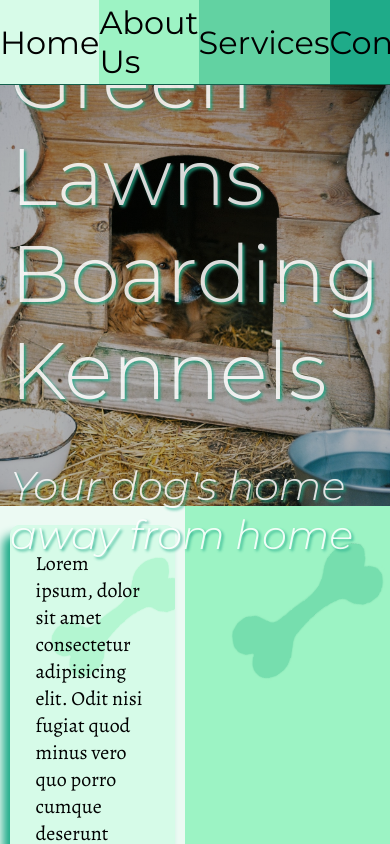
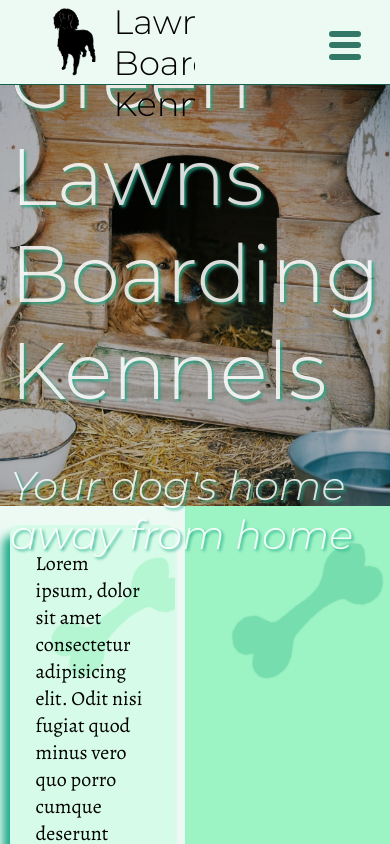
Before and after one commit to Velocima/green-lawns, a React (Create React App) app: page / in a window 390 px wide. Shown: the top 844 px of the page. Built offline with nearby package versions, Linux system fonts and the light colour scheme.

Commit message:
nav buttons made responsive and collapisble for smaller displays. some initial responsive font sizing added

```diff
--- a/src/components/Nav.jsx
+++ b/src/components/Nav.jsx
@@ -1,10 +1,16 @@
-import React from 'react';
+import React, { useState } from 'react';
 import '../css/nav.css';
 import logo from '../images/green-lawns-logo.png';
 import { Link } from 'react-router-dom';
 import { pages } from '../contentJs/pages';
 
 export default function Nav(props) {
+	const [showNav, setShowNav] = useState(false);
+
+	const handleNavButtonClick = () => {
+		setShowNav((prevState) => !prevState);
+	};
+
 	return (
 		<nav>
 			<div className='overflow-container'>
@@ -17,9 +23,18 @@ export default function Nav(props) {
 					</Link>
 				</div>
 			</div>
+			<div className='nav-button' onClick={handleNavButtonClick}>
+				<div className='line'></div>
+				<div className='line'></div>
+				<div className='line'></div>
+			</div>
 			<ul>
 				{pages.map((page, i) => (
-					<li key={`${i}${page}`}>
+					<li
+						key={`${i}${page}`}
+						style={{ transform: `translateX(${showNav ? '0' : '100%'})` }}
+						onClick={handleNavButtonClick}
+					>
 						<Link to={page.route}>{page.navText}</Link>
 					</li>
 				))}
--- a/src/css/nav.css
+++ b/src/css/nav.css
@@ -62,6 +62,7 @@ nav {
     animation: slideFromLeft 0.9s ease-out; }
     nav .logo a {
       display: flex;
+      align-items: center;
       text-decoration: none; }
       nav .logo a img {
         height: 8vh;
@@ -69,10 +70,13 @@ nav {
         margin-left: 5vh;
         margin-right: 1vw; }
       nav .logo a h4 {
+        flex-grow: 1;
         font-family: "Montserrat", sans-serif;
-        font-size: 2rem;
+        font-size: 4vh;
         font-weight: 300;
         color: black; }
+  nav .nav-button {
+    display: none; }
   nav ul {
     display: grid;
     grid-template-columns: repeat(4, 1fr);
@@ -98,13 +102,59 @@ nav {
       opacity: 0; }
     nav ul li:nth-child(1) {
       background-color: #d7fbe8;
-      animation: fadeInFromRight 0.7s 0.2s backwards ease-out; }
+      animation: fadeInFromRight 0.7s 0.2s backwards ease-out;
+      transition: all 0.4s ease-out; }
     nav ul li:nth-child(2) {
       background-color: #9df3c4;
-      animation: fadeInFromRight 0.7s 0.4s backwards ease-out; }
+      animation: fadeInFromRight 0.7s 0.4s backwards ease-out;
+      transition: all 0.5s ease-out; }
     nav ul li:nth-child(3) {
       background-color: #62d2a2;
-      animation: fadeInFromRight 0.7s 0.6s backwards ease-out; }
+      animation: fadeInFromRight 0.7s 0.6s backwards ease-out;
+      transition: all 0.6s ease-out; }
     nav ul li:nth-child(4) {
       background-color: #1fab89;
-      animation: fadeInFromRight 0.7s 0.8s backwards ease-out; }
+      animation: fadeInFromRight 0.7s 0.8s backwards ease-out;
+      transition: all 0.7s ease-out; }
+  @media screen and (max-width: 1350px) {
+    nav ul li a {
+      font-size: 1.5rem; } }
+  @media screen and (max-width: 1000px) {
+    nav {
+      position: absolute; }
+      nav .nav-button {
+        display: flex;
+        flex-direction: column;
+        align-items: center;
+        justify-content: space-evenly;
+        position: fixed;
+        top: 3vh;
+        right: 3vh;
+        z-index: 5000;
+        height: 40px;
+        width: 40px;
+        opacity: 0.85;
+        background-color: #ecfaf3;
+        border-radius: 5px; }
+        nav .nav-button .line {
+          background-color: #13614d;
+          height: 6px;
+          width: 80%;
+          border-radius: 3px; }
+      nav ul {
+        display: flex;
+        flex-direction: column;
+        justify-content: center;
+        align-items: flex-end;
+        position: fixed;
+        top: 0;
+        right: 0;
+        height: 100%;
+        width: 30%;
+        opacity: 0.85; } }
+  @media screen and (min-width: 2500px) {
+    nav ul li a {
+      font-size: 3rem; } }
+  @media screen and (min-width: 3700px) {
+    nav ul li a {
+      font-size: 4.5rem; } }
--- a/src/scss/nav.scss
+++ b/src/scss/nav.scss
@@ -16,6 +16,7 @@ nav {
 		animation: slideFromLeft 0.9s ease-out;
 		a {
 			display: flex;
+			align-items: center;
 			text-decoration: none;
 			img {
 				height: 8vh;
@@ -24,12 +25,16 @@ nav {
 				margin-right: 1vw;
 			}
 			h4 {
+				flex-grow: 1;
 				font-family: $title-font;
-				font-size: 2rem;
+				font-size: 4vh;
 				font-weight: 300;
 				color: black;
 			}
 		}
+	}
+	.nav-button {
+		display: none;
 	}
 	ul {
 		display: grid;
@@ -69,6 +74,70 @@ nav {
 			li:nth-child(#{$i}) {
 				background-color: map-get($map: $color-map, $key: $i);
 				animation: fadeInFromRight 0.7s ($i * 0.2s) backwards ease-out;
+				transition: all ($i * 0.1s + 0.3s) ease-out;
+			}
+		}
+	}
+	@media screen and (max-width: 1350px) {
+		ul {
+			li {
+				a {
+					font-size: 1.5rem;
+				}
+			}
+		}
+	}
+	@media screen and (max-width: 1000px) {
+		position: absolute;
+		.nav-button {
+			display: flex;
+			flex-direction: column;
+			align-items: center;
+			justify-content: space-evenly;
+			position: fixed;
+			top: 3vh;
+			right: 3vh;
+			z-index: 5000;
+			height: 40px;
+			width: 40px;
+			opacity: 0.85;
+			background-color: $background-color;
+			border-radius: 5px;
+			.line {
+				background-color: $green5;
+				height: 6px;
+				width: 80%;
+				border-radius: 3px;
+			}
+		}
+		ul {
+			display: flex;
+			flex-direction: column;
+			justify-content: center;
+			align-items: flex-end;
+			position: fixed;
+			top: 0;
+			right: 0;
+			height: 100%;
+			width: 30%;
+			opacity: 0.85;
+		}
+	}
+	@media screen and (min-width: 2500px) {
+		ul {
+			li {
+				a {
+					font-size: 3rem;
+				}
+			}
+		}
+	}
+	@media screen and (min-width: 3700px) {
+		ul {
+			li {
+				a {
+					font-size: 4.5rem;
+				}
 			}
 		}
 	}
```
